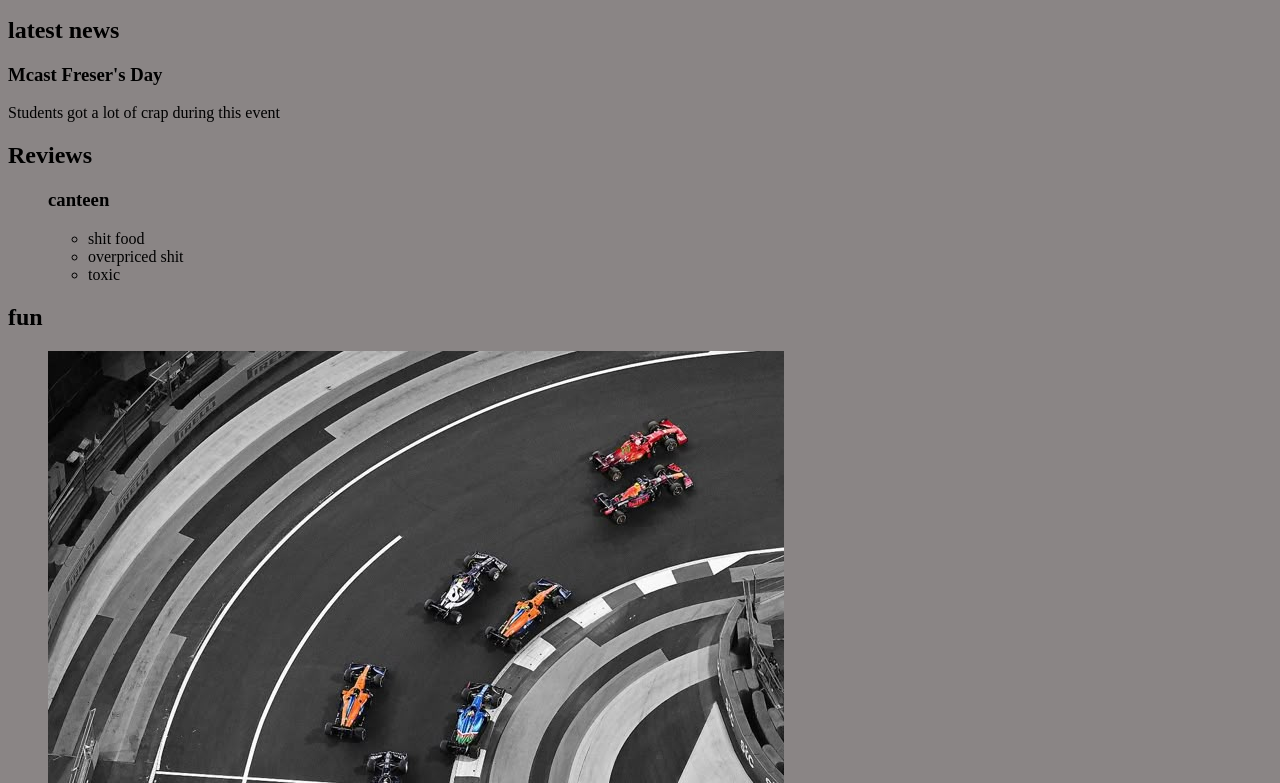
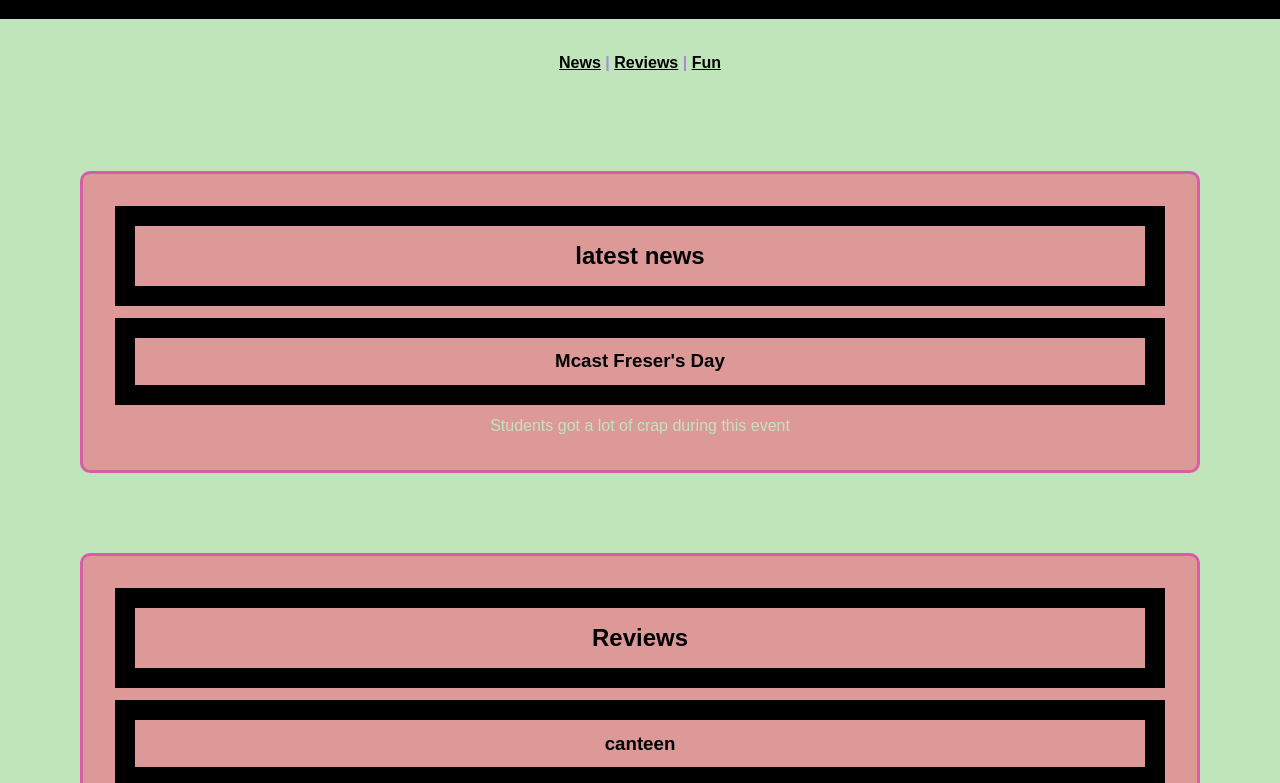
Before and after one commit to emma22cauchi-cmd/website-Design, a plain HTML site: page index.html in a window 1280 px wide. Shown: the part 101-884 px from the top of the page. Drawn offline with Linux system fonts and the light colour scheme; a web font is replaced by a local one.

Commit message:
added more css to home page

```diff
--- a/index.html
+++ b/index.html
@@ -4,6 +4,9 @@
     <meta charset="UTF-8">
     <meta name="viewport" content="width=device-width, initial-scale=1.0">
 <!--a link to our CSS file -->
+<link rel="preconnect" href="https://fonts.googleapis.com">
+<link rel="preconnect" href="https://fonts.gstatic.com" crossorigin>
+<link href="https://fonts.googleapis.com/css2?family=BBH+Sans+Hegarty&display=swap" rel="stylesheet">
 <link rel="stylesheet" href="style.css">
 
 
--- a/style.css
+++ b/style.css
@@ -1,6 +1,46 @@
 /* targets the body tag <body.*/
+/*CSS reset*/
 
+*{
+    margin: 0;
+    padding: 0;
+}
 /* this is a comment in css*/
 body{
-    background-color: #8a8585;
+    background-color: #c0e5bb;
+    font-family:  "BBH Sans Hegarty",Arial, Helvetica, sans-serif;
+    line-height: 1.5; /*1.5 line spacing */
+    color: #ac89d7;
+    text-align: center;
 }
+
+h1,h2,h3,h4,h5,h6 {
+    font-family:  "BBH Sans Bogle", sans-serif;
+    margin-bottom: 0.5em; /* em -scales on font size*/
+    /* if the font size is 40px, 0.5em is 28px */
+padding: 0.5em;
+color: black;
+border-style: solid;
+border-width: 20px;
+
+}
+section
+{
+    background-color: #dd9898;
+    color: #c0e5bb;
+    margin: 5em;
+    padding: 2em;
+
+    border-width: 3px;
+    border-style: solid;
+    border-color: #d65da6;
+    border-radius: 10px;
+}
+nav
+{
+    padding: 1em;
+    font-weight: bold;
+}
+nav a{/* targets all links in the nav*/
+    color: black;
+}
```
